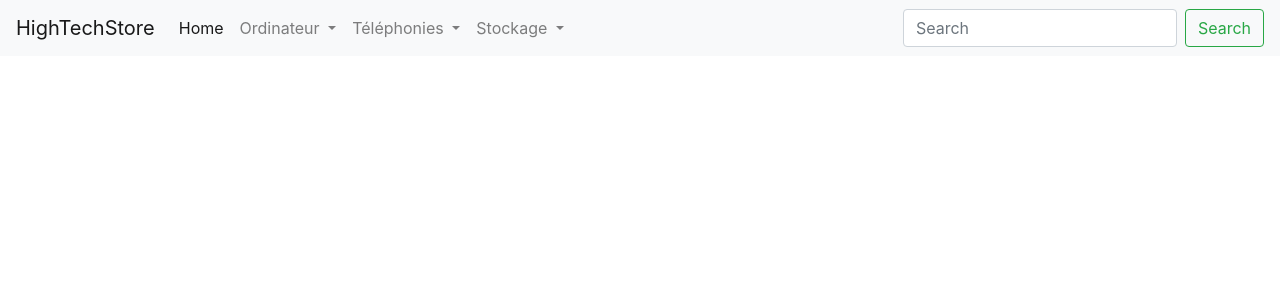
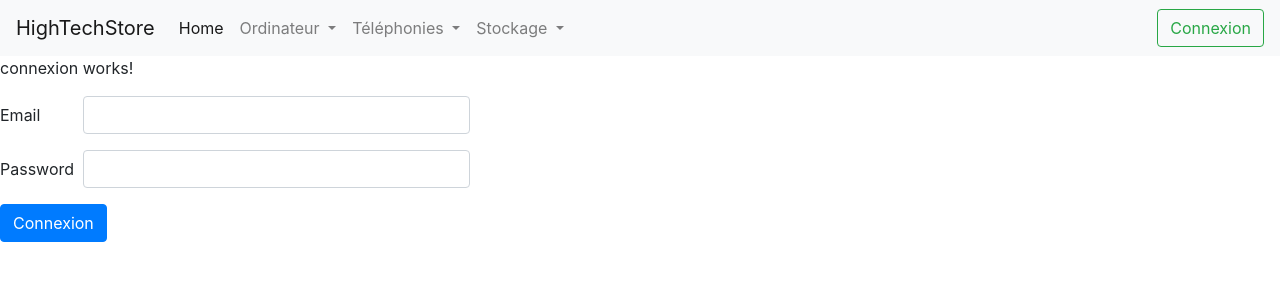
Before and after one commit to M1M-OnFire/high-tech-store-front, an Angular app: page /connexion in a window 1280 px wide. Before the commit this address led to /. Shown: the top 300 px of the page. Built offline with nearby package versions, Linux system fonts and the light colour scheme.

Commit message:
add connexion form

```diff
--- a/src/app/app-routing.module.ts
+++ b/src/app/app-routing.module.ts
@@ -11,7 +11,7 @@ const routes: Routes = [
   {path:"pc-portable", component: PcPortableComponent},
   {path:"pc-bureau", component: PcBureauComponent},
   {path:"pc-accessoires", component: PcAccessoiresComponent},
-  {path:"pc-connexion", component: ConnexionComponent},
+  {path:"connexion", component: ConnexionComponent},
 ];
 
 @NgModule({
--- a/src/app/app.module.ts
+++ b/src/app/app.module.ts
@@ -9,6 +9,7 @@ import { PcPortableComponent } from './components/ordinateur/pc-portable/pc-port
 import { PcBureauComponent } from './components/ordinateur/pc-bureau/pc-bureau.component';
 import { PcAccessoiresComponent } from './components/ordinateur/pc-accessoires/pc-accessoires.component';
 import { ConnexionComponent } from './components/connexion/connexion.component';
+import { FormsModule } from '@angular/forms';
 
 @NgModule({
   declarations: [
@@ -22,7 +23,8 @@ import { ConnexionComponent } from './components/connexion/connexion.component';
   ],
   imports: [
     BrowserModule,
-    AppRoutingModule
+    AppRoutingModule,
+    FormsModule,
   ],
   providers: [],
   bootstrap: [AppComponent]
--- a/src/app/components/connexion/connexion.component.html
+++ b/src/app/components/connexion/connexion.component.html
@@ -1 +1,17 @@
 <p>connexion works!</p>
+
+<form #connexionForm="ngForm" (ngSubmit)="connexion(connexionForm)">
+    <div class="row mb-3" style="width: 500px">
+        <label for="inputEmail" class="col-sm-2 col-form-label">Email</label>
+        <div class="col-sm-10">
+            <input type="email" class="form-control" id="inputEmail" name="email" #email="ngModel" ngModel email required>
+        </div>
+    </div>
+    <div class="row mb-3" style="width: 500px">
+        <label for="inputPassword" class="col-sm-2 col-form-label">Password</label>
+        <div class="col-sm-10">
+            <input type="password" class="form-control" id="inputPassword" name="pass" #pass="ngModel" ngModel required minlength="8">
+        </div>
+    </div>
+    <button type="submit" class="btn btn-primary">Connexion</button>
+</form>
--- a/src/app/components/connexion/connexion.component.ts
+++ b/src/app/components/connexion/connexion.component.ts
@@ -7,9 +7,16 @@ import { Component, OnInit } from '@angular/core';
 })
 export class ConnexionComponent implements OnInit {
 
+
   constructor() { }
 
   ngOnInit(): void {
   }
 
+  connexion(connexionForm: any){
+    let data = connexionForm.value;
+    console.log(data);
+
+  }
+
 }
--- a/src/app/components/navbar/navbar.component.html
+++ b/src/app/components/navbar/navbar.component.html
@@ -40,9 +40,6 @@
         </div>
       </li>
     </ul>
-    <form class="form-inline my-2 my-lg-0">
-      <input class="form-control mr-sm-2" type="search" placeholder="Search" aria-label="Search">
-      <button class="btn btn-outline-success my-2 my-sm-0" type="submit">Search</button>
-    </form>
+    <a class="btn btn-outline-success my-2 my-sm-0" routerLink="/connexion">Connexion</a>
   </div>
 </nav>
```
Also changed, not shown: src/app/modules/phones/phones-routing.module.ts (added, +13 -0 lines), src/app/modules/phones/phones.module.ts (added, +14 -0 lines).
